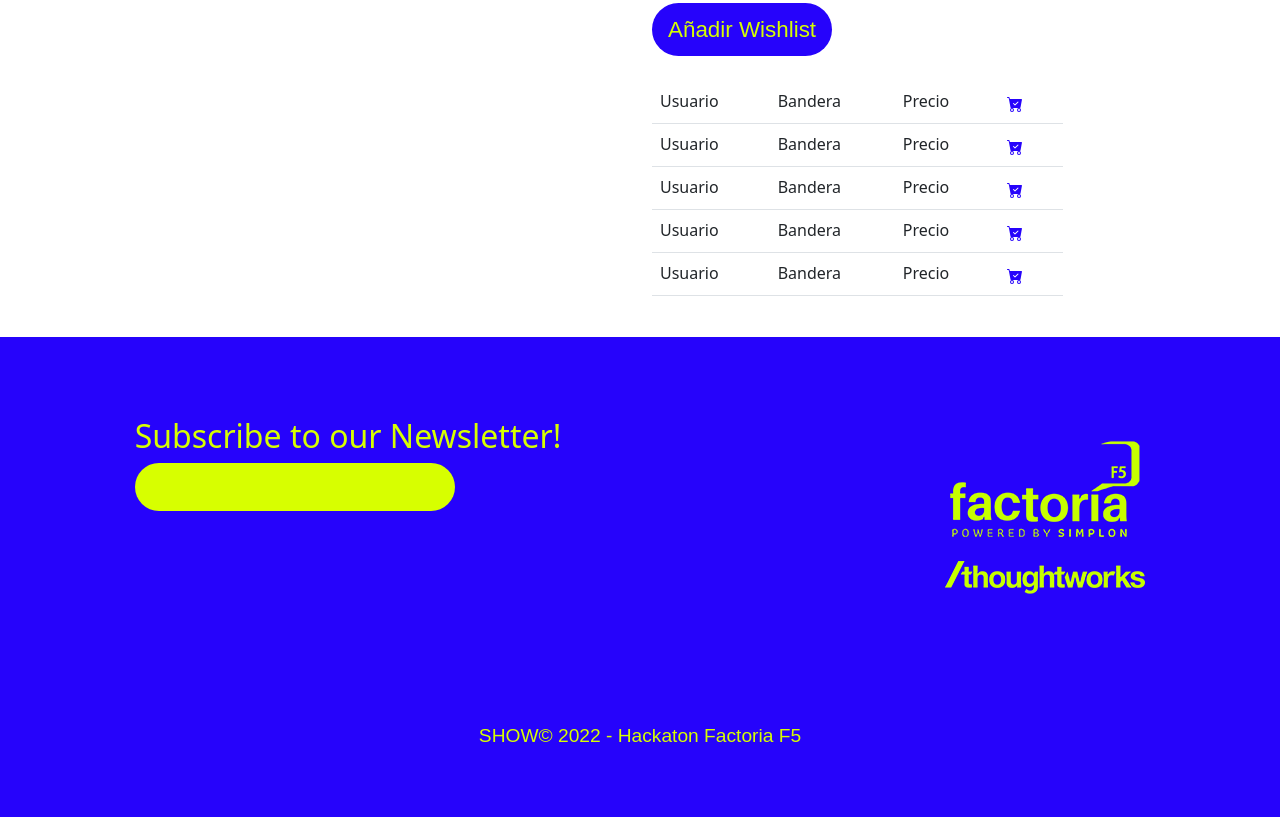
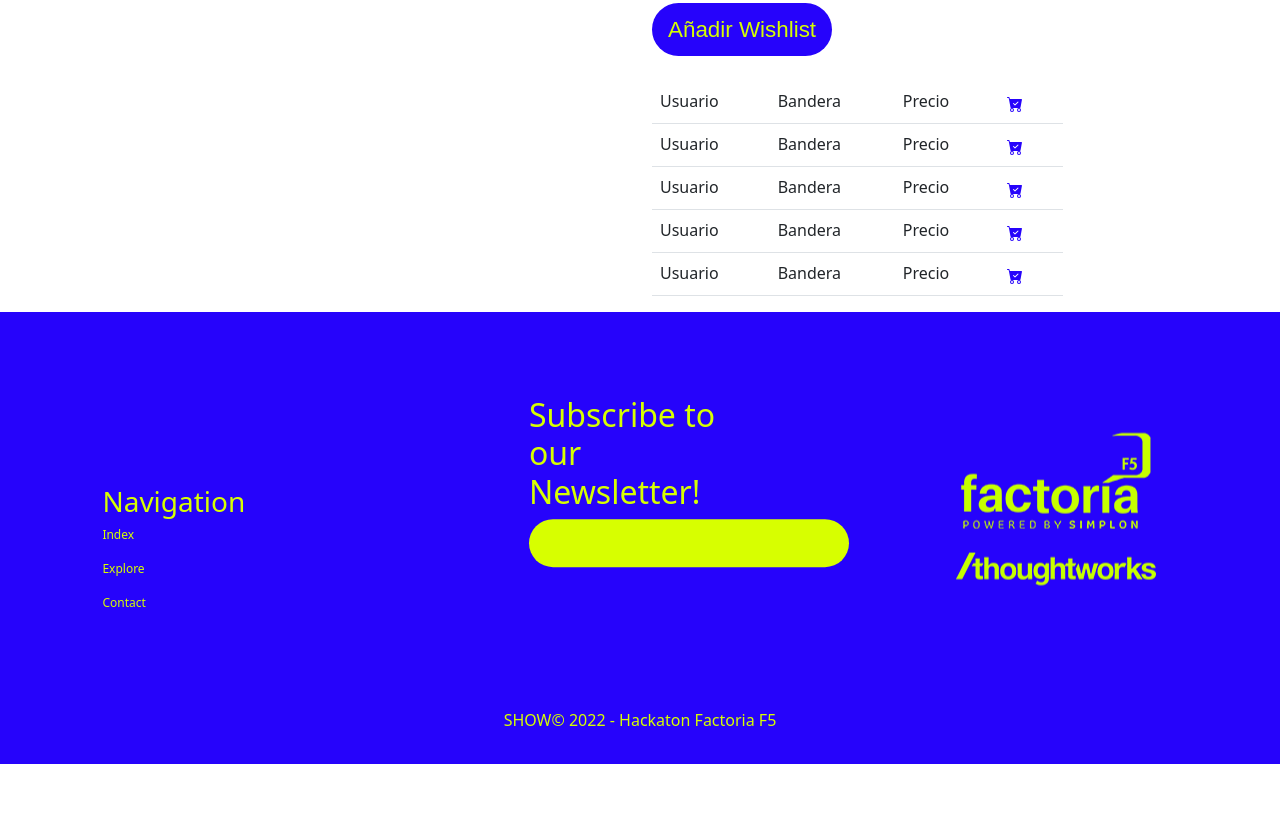
Before and after one commit to lauraparra00/movieApp, a website: page public/detalle.html in a window 1280 px wide. Shown: the part 551-1368 px from the top of the page. After the commit the page ends 1315 px from the top, so only its background shows below. Drawn offline with nearby package versions, Linux system fonts and the light colour scheme.

Commit message:
fotters en varias paginas

```diff
--- a/public/detalle.html
+++ b/public/detalle.html
@@ -10,7 +10,7 @@
 
 	<!-- Place your stylesheet here-->
     <link rel="stylesheet" type="text/css" href="./css/detalle.css" media="all" />
-
+	<link rel="stylesheet" type="text/css" href="./css/footer.css" media="all" />
     <meta name="viewport" content="width=device-width, initial-scale=1">
 </head>
 
@@ -108,16 +108,29 @@
 
 
 <!-------------------Footer-------------------->
-<div class="espacio">
-<footer class="section" id="footer">
-    <div id="finfo">
+<footer>
+	<div class="footer">
+	  <div class="f1">
+		<h3>Navigation</h3>
+		<a href="main.html"><p>Index</p></a>
+		<a href="index.html"><p>Explore</p></a>
+		<a href="aboutus.html"><p>Contact</p></a>
+	  </div>
+
+	  <div class="f2">
 		<form id="footerf">
 		  <h2>Subscribe to our Newsletter!</h2>
-	        <input type="text" id="fmail" name="fmail"><br>
+		  <input type="text" id="fmail" name="fmail" /><br />
 		</form>
-	    <div id="footer-logos">
-	      <img src="./src/media/factoria-logo.png"  alt="">
-	      <img src="./src/media/thoughtworks-logo.png"  alt="">
+	  </div>
+
+	  <div class="f3">
+		<a href="https://factoriaf5.org/"
+		  ><img src="./src/media/factoria-logo.png" width="200px" alt=""
+		/></a>
+		<a href="https://www.thoughtworks.com/"
+		  ><img src="./src/media/thoughtworks-logo.png" width="200px" alt=""
+		/></a>
 	  </div>
 	</div>
 	<p>SHOW© 2022 - Hackaton Factoria F5</p>
```
Also changed, not shown: public/aboutus.html (+32 -1 lines). Lines whose indentation alone changed are shown as unchanged.
